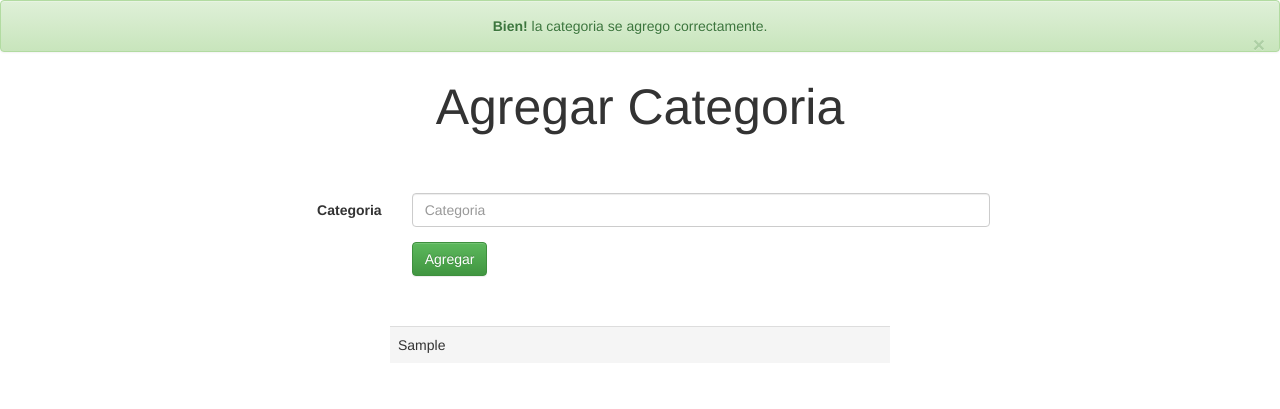
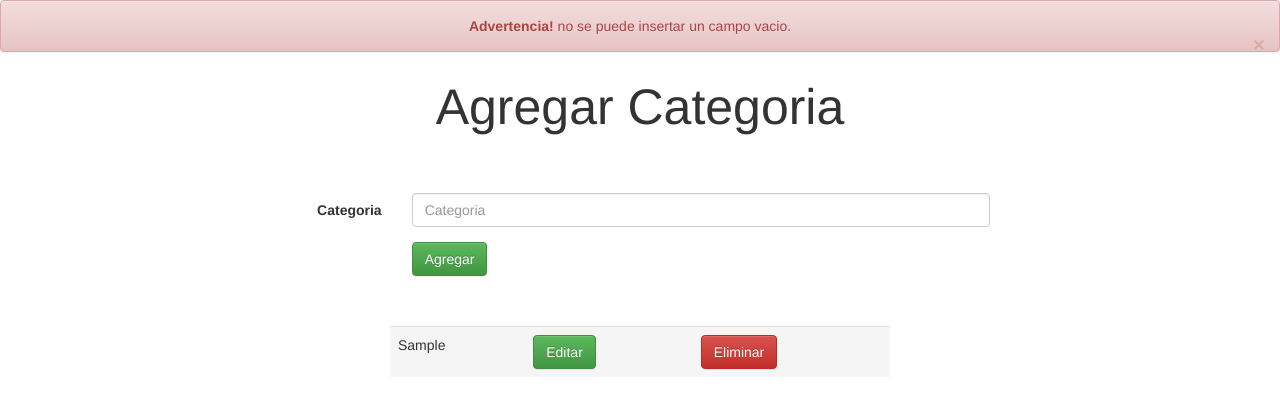
Before and after one commit to yoelbarrios/modern-store, a PHP site: page /admin/categorias/formcategorias.php?validado=2 in a window 1280 px wide. Shown: the top 409 px of the page. Run offline with PHP 8.4, Linux system fonts and the light colour scheme; the visitor is signed in with stand-in values (Sample User, id 1); tables that the repository leaves empty or names only in its code hold one stand-in row (values such as "Sample post").

Commit message:
se agrego la validacion del btn agregar formcategorias.php

```diff
--- a/admin/categorias/formcategorias.php
+++ b/admin/categorias/formcategorias.php
@@ -20,21 +20,33 @@
 </head>
 
 <body>
-    <?php
-    if(isset($_GET['validado'])){
-    ?>
+<?php
+  if(isset($_GET['validado'])){
+      if($_GET['validado']==1){
+?>
     <!--start alert de agregar fade show-->
     <div class="alert alert-success alert-dismissible " role="alert">
-        <p class="centrar"><strong>Bien!</strong> la categoria se agrego correctamente.</p>
+        <p class="centrar"><strong>Bien!</strong> la categoria <strong><?php echo $_GET['alert'];?></strong> se agrego correctamente.</p>
         <button type="button" class="close" data-dismiss="alert" aria-label="Close">
             <span aria-hidden="true">&times;</span>
         </button>
     </div>
     <!--end alert-->
-    <?php
+<?php
+      } else if($_GET['validado']==2){
+?>
+        <!--start alerta 2-->
+        <div class="alert alert-danger alert-dismissible " role="alert">
+            <p class="centrar"><strong>Advertencia!</strong> no se puede insertar un campo vacio.</p>
+            <button type="button" class="close" data-dismiss="alert" aria-label="Close">
+                <span aria-hidden="true">&times;</span>
+            </button>
+        </div>
+        <!--end alerta 2-->
+<?php
+        }
     }
-    ?>
-
+?>
     <div class="titulo">Agregar Categoria</div>
     <div class="formulario">
         <form class="form-horizontal" method="POST" action="agregarcategorias.php">
@@ -56,7 +68,7 @@
     <div class="mostrarcategorias">
     <?php
         include('../../php/conexion.php');
-        $registros=mysqli_query($link,"select * from categorias");
+        $registros=mysqli_query($link,"select id, categoria from categorias order by id desc");
         cerrarconexion();
     ?>
         <table class="table table-hover">
@@ -66,6 +78,8 @@
         ?>
         <tr class="active">
         <td><?php echo $fila['categoria']; ?></td>
+        <td><a href="#"><button type="button" class="btn btn-success">Editar</button></a></td>
+        <td><a href="#"><button type="button" class="btn btn-danger">Eliminar</button></a></td>
         </tr>
         <?php
             }
```
Also changed, not shown: admin/categorias/agregarcategorias.php (+7 -1 lines).
